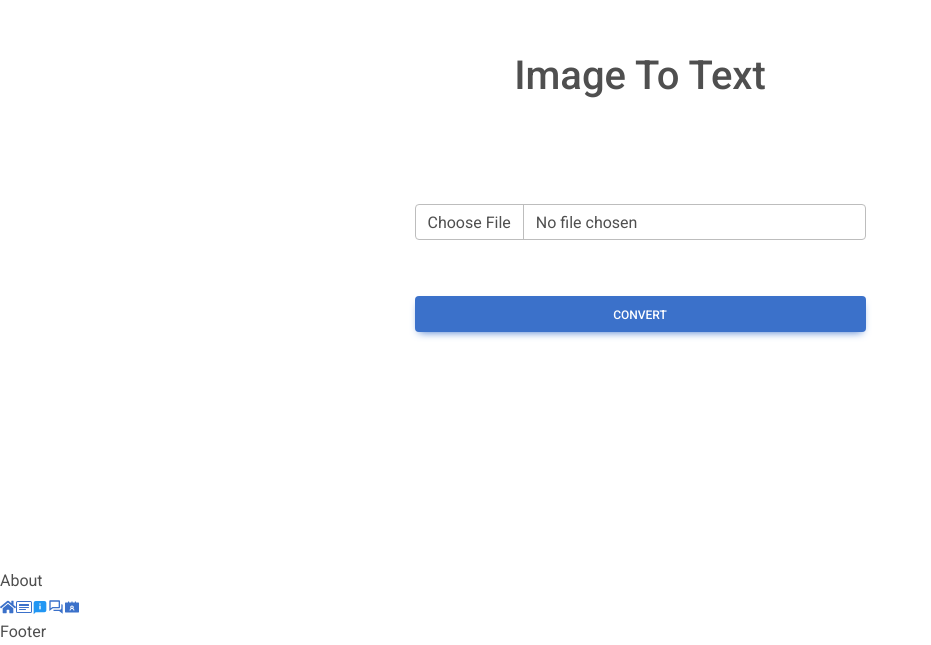
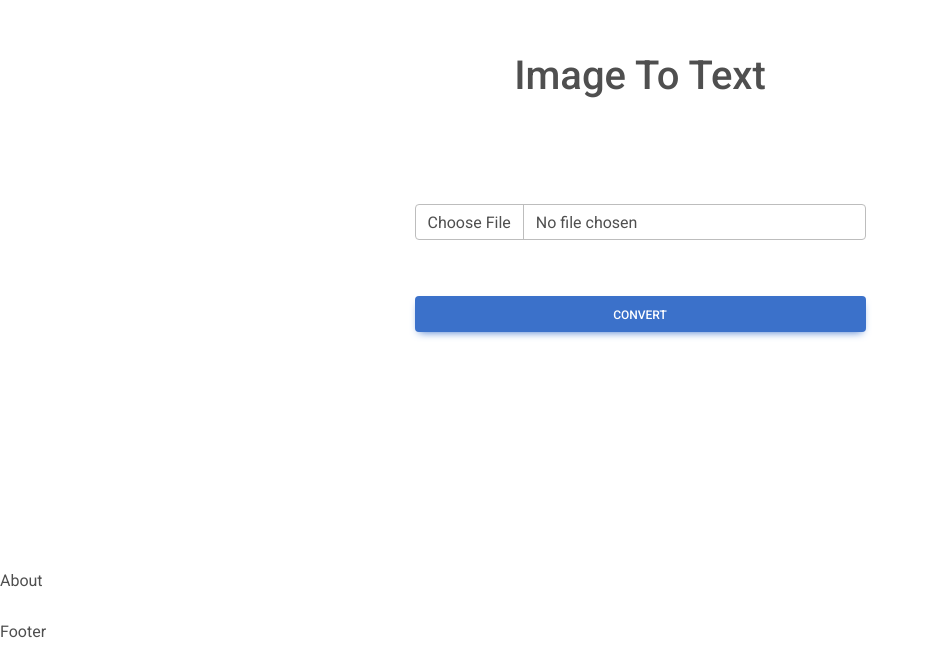
Before and after one commit to FaizShaikh0705/image_to_text_convertor, a React (Create React App) app: page / in a window 1280 px wide. Shown: the part 232-877 px from the top of the page, without its empty margins (0-931 px from the left). Built offline with nearby package versions, Linux system fonts and the light colour scheme.

Commit message:
package update

```diff
--- a/package.json
+++ b/package.json
@@ -16,7 +16,7 @@
   },
   "scripts": {
     "start": "react-scripts start",
-    "build": "react-scripts build",
+    "build": "CI= react-scripts build",
     "test": "react-scripts test",
     "eject": "react-scripts eject"
   },
--- a/src/components/nav/Nav.jsx
+++ b/src/components/nav/Nav.jsx
@@ -1,18 +1,47 @@
 import React from 'react'
-import {FaHome} from 'react-icons/fa'
-import {BsCardHeading} from 'react-icons/bs'
-import {FcAbout} from 'react-icons/fc'
-import {BiConversation} from 'react-icons/bi'
-import {AiFillContacts} from 'react-icons/ai'
+// import {FaHome} from 'react-icons/fa'
+// import {BsCardHeading} from 'react-icons/bs'
+// import {FcAbout} from 'react-icons/fc'
+// import {BiConversation} from 'react-icons/bi'
+// import {AiFillContacts} from 'react-icons/ai'
+
+// const data [
+//   {
+//     id: 1,
+//     title: 'Home',
+//     icon: 'react-icons/fa'
+//     url: '#'
+//   },
+//   {
+//     id: 1,
+//     title: 'Home',
+//     icon: 'react-icons/fa'
+//     url: '#'
+//   },
+//   {
+//     id: 1,
+//     title: 'Home',
+//     icon: 'react-icons/fa'
+//     url: '#'
+//   },
+//   {
+//     id: 1,
+//     title: 'Home',
+//     icon: 'react-icons/fa'
+//     url: '#'
+//   },
+//   {
+//     id: 1,
+//     title: 'Home',
+//     icon: 'react-icons/fa'
+//     url: '#'
+//   }
+// ]
 
 const Nav = () => {
   return (
-    <nav>
-        <a href="#"><FaHome /></a>
-        <a href="#header"><BsCardHeading /></a>
-        <a href="#about"><FcAbout /></a>
-        <a href="#fa&q"><BiConversation /></a>
-        <a href="#contact"><AiFillContacts /></a>
+    <nav className='container container_navbar'>
+       <img src="" alt="" className="navbar_logo" />
     </nav>
   )
 }
```
Also changed, not shown: src/assets/logo1.png (added).
